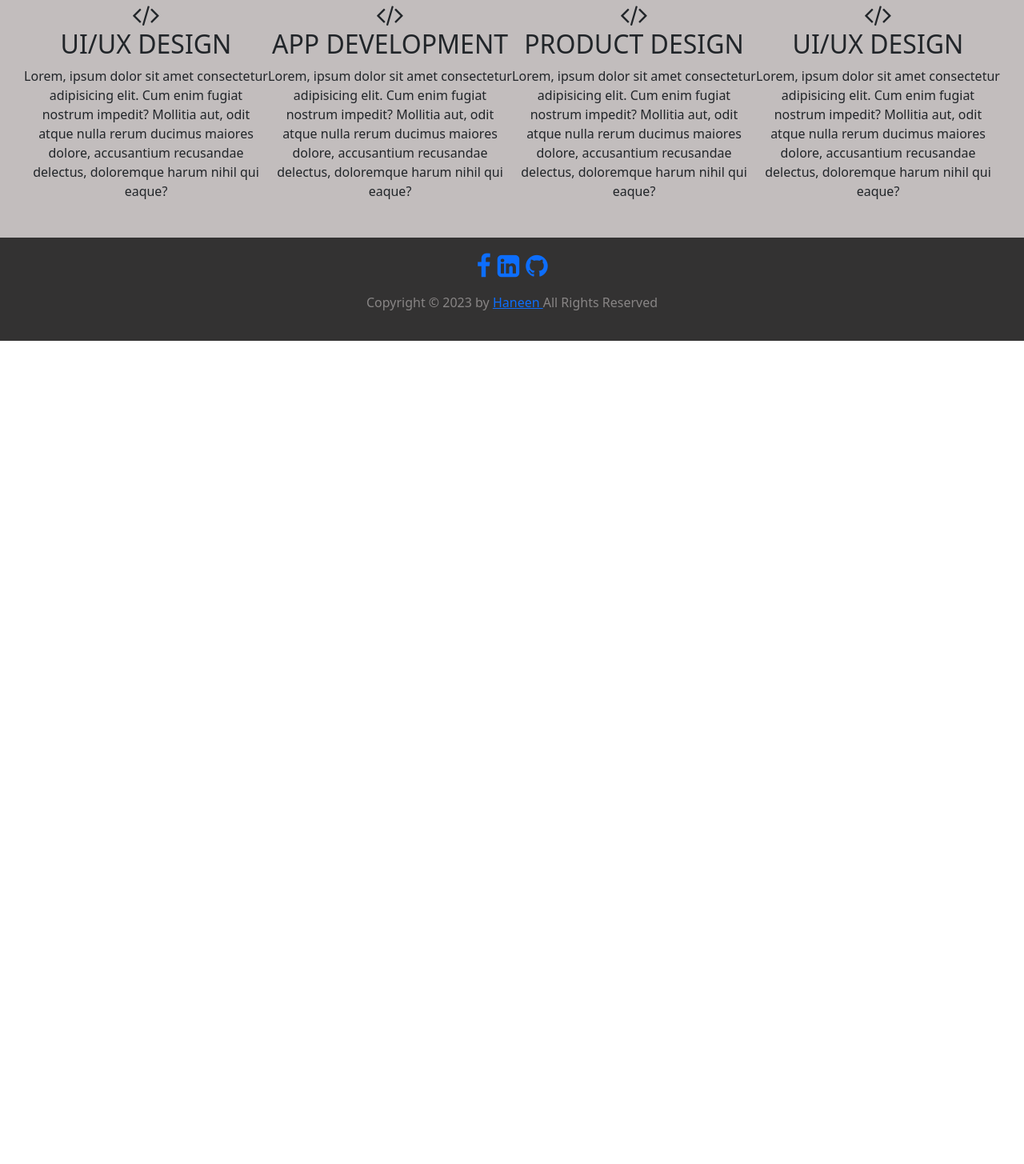
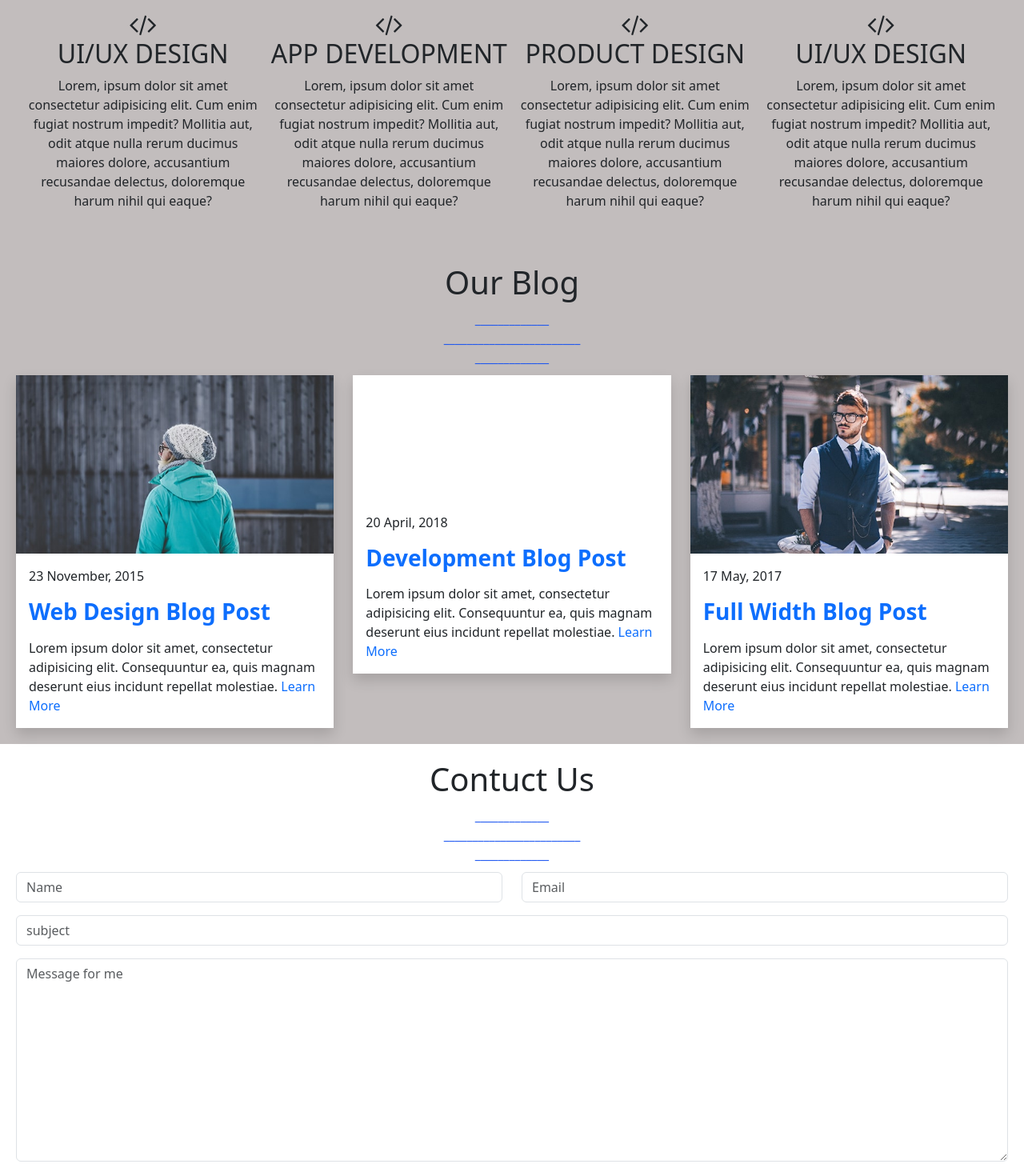
Before and after one commit to haneenakram/DEPI_React_portfolio, a plain HTML site: page index.html in a window 1280 px wide. Shown: the part 1384-2839 px from the top of the page at 80% size. Before the commit the page ends 1810 px from the top, so only its background shows below. Drawn offline with nearby package versions, Linux system fonts and the light colour scheme; grey boxes are pictures that could not be loaded.

Commit message:
Add files via upload

```diff
--- a/index.html
+++ b/index.html
@@ -98,6 +98,91 @@
     </div>
 </div>
 
+<div class="our-blog">
+    <h1>Our Blog</h1>
+    <div class="split-up">
+        <div class="short-line">_____________</div>
+        <div class="long-line">________________________</div>
+        <div class="short-line">_____________</div>
+    </div>
+    <div class="blog row gy-3">
+        <div class="col-md-4 col-sm-6">
+        <div class="el1 bg-white blog-box shadow">
+            <img class="w-100 responsive-iframe"  src="\img\1.jpg" alt="girl">
+            <br>
+            <div class="p-3">
+                23 November, 2015 <br>
+                <h3 class="my-3"><a href="#" class="text-decoration-none fw-bold">Web Design Blog Post</a></h3>
+                Lorem ipsum dolor sit amet, consectetur adipisicing elit. Consequuntur ea, quis magnam deserunt eius incidunt repellat
+                molestiae.
+                <a href="#" class="text-decoration-none">Learn More</a>
+            </div>
+        </div>
+        </div>
+        <div class="col-md-4 col-sm-6">
+            <div class="el2 bg-white blog-box shadow">
+                <iframe class="w-100 responsive-iframe " src="https://www.youtube.com/embed/uVju5--RqtY" title="YouTube video player"
+                frameborder="0" allow="accelerometer; autoplay; clipboard-write; encrypted-media; gyroscope; picture-in-picture"
+                allowfullscreen=""></iframe>
+                <br>
+                <div class="p-3">
+                    20 April, 2018 <br>
+                    <h3 class="my-3">
+                        <a href="#" class="text-decoration-none fw-bold">Development Blog Post</a>
+                    </h3>
+                    Lorem ipsum dolor sit amet, consectetur adipisicing elit. Consequuntur ea, quis magnam deserunt eius incidunt repellat
+                    molestiae.
+                    <a href="#" class="text-decoration-none">Learn More</a>
+                </div>
+            </div>
+        </div>
+        <div class="col-md-4 col-sm-6">
+            <div class="el3 bg-white blog-box shadow">
+                <img class="w-100 responsive-iframe" src="\img\3.jpg" alt="man">
+                <br>
+                <div class="p-3">
+                    17 May, 2017
+                    <br>
+                    <h3 class="my-3">
+
+                        <a href="" class="text-decoration-none fw-bold">Full Width Blog Post</a>
+                    </h3>
+                    Lorem ipsum dolor sit amet, consectetur
+                    adipisicing elit. Consequuntur ea, quis magnam
+                    deserunt eius incidunt repellat
+                    molestiae.
+                    <a href="#" class="text-decoration-none">Learn More</a>
+                </div>
+            </div>
+        </div>
+
+    </div>
+</div>
+
+<div class="contact-us ">
+    <h1>Contuct Us</h1>
+    <div class="split-up">
+        <div class="short-line">_____________</div>
+        <div class="long-line">________________________</div>
+        <div class="short-line">_____________</div>
+    </div>
+    <div class="row gy-3">
+        <div class="col-md-6">
+            <input class="form-control" type="text" name="name" placeholder="Name">
+        </div>
+        <div class="col-md-6">
+            <input class="form-control" type="email" name="email" placeholder="Email">
+        </div>
+        <div class="col-12">
+            <input class="form-control" type="text" name="subject" placeholder="subject">
+        </div>
+        <div class="col-12">
+            <textarea class="form-control" placeholder="Message for me" name="message" id="" cols="30" rows="10"></textarea>
+        </div>
+    </div>
+    <button class="send mt-3" type="submit">SEND MESSAGE</button>
+</div>
+
 <div class="footer">
     <div class="contact">
         <div class="facebook">
@@ -123,9 +208,5 @@
     <p>Copyright &copy; 2023 by <a href="#top"> Haneen </a>  All Rights Reserved </p>
 </div>
 
-
-
-
-
 </body>
 </html>
--- a/style.css
+++ b/style.css
@@ -4,6 +4,9 @@ html {
     margin: 0;
     padding: 0;
     height: 100%;
+}
+h1 {
+    text-align: center
 }
 nav {
     background-color: rgba(0, 0, 0, 0);
@@ -107,7 +110,7 @@ position: absolute;
     padding-left: 10px;
 
 }
-.cv , .hire{
+.cv , .hire, .send{
     background-color: rgb(26, 84, 241);
     border-radius: 10%;
     margin-right: 20px;
@@ -125,7 +128,7 @@ position: absolute;
     display: flex;
     flex-direction: column;
     padding: 0%;
-    margin: 0%;
+    margin: 10px;
     color: rgb(26, 84, 241);
 }
 
@@ -133,20 +136,55 @@ position: absolute;
     padding: 20px;
     display: flex;
     justify-content: space-between;
+    gap: 10px;
 }
-.services-container :hover{
+.services-container :hover {
 background-color: white;
 }
-.services-container .content2-1 .fa :hover{
+.services-container:hover .content2-1:hover i,
+.services-container:hover .content2-2:hover i,
+.services-container:hover .content2-3:hover i,
+.services-container:hover .content2-4:hover i
+{
 color: rgb(26, 84, 241);
+    transition-duration: 0.3s;
+    transition-timing-function: ease-in-out;
+transform: scale(1.2);
+}
+.our-blog{
+    background-color:#c2bdbd;
+}
+.blog
+{
+    display: flex;
+    justify-content: space-around;
 }
 
+/*---------------------------------------------------------------------------------------------------------------------------*/
+.contact-us,.our-blog{
+    padding: 20px;
+}
 /*---------------------------------------------------------------------------------------------------------------------------*/
 
 .footer{
     background-color: rgb(51, 50, 50);
     text-align: center;
     padding: 20px;
+}
+.footer .contact {
+    display: flex;
+    flex-direction: row;
+    justify-content: center;
+    gap: 0.5em;
+}
+.footer .contact i{
+        color: #888585;
+}
+.footer .contact i:hover{
+    transition-duration: 0.5s;
+    transform: scale(1.2);
+    transition-timing-function: ease-in-out;
+    color: rgb(26, 84, 241);
 }
 .footer p{
     display: block;
@@ -157,11 +195,3 @@ color: rgb(26, 84, 241);
     margin-inline-end: 0px;
     unicode-bidi: isolate;
 }
-.footer a:hover{
-    color: rgb(26, 84, 241);
-}
-.contact {
-    display: flex;
-    justify-content: center;
-    gap: 0.5em;
-}
```
Also changed, not shown: img/1.jpg (added), img/3.jpg (added).
